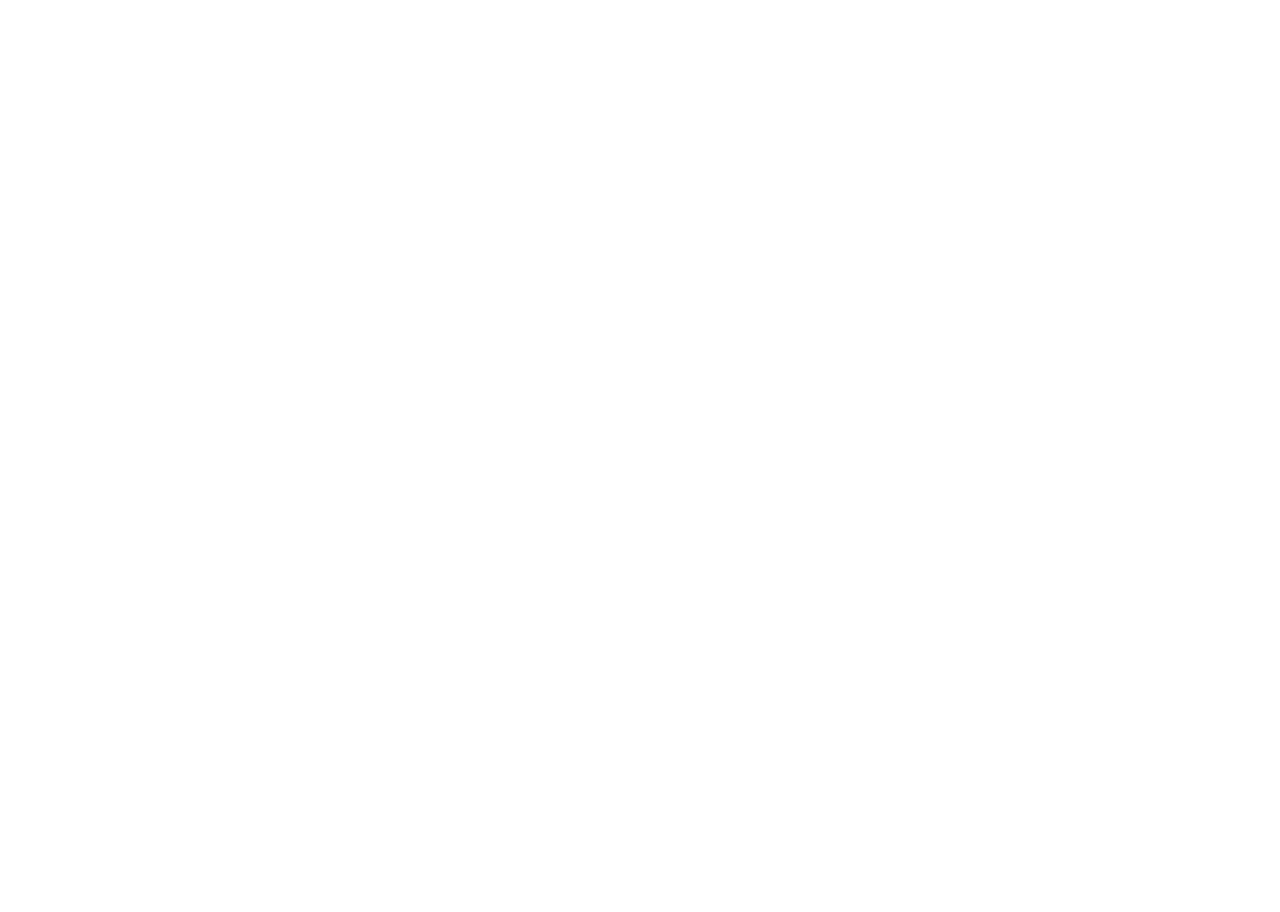
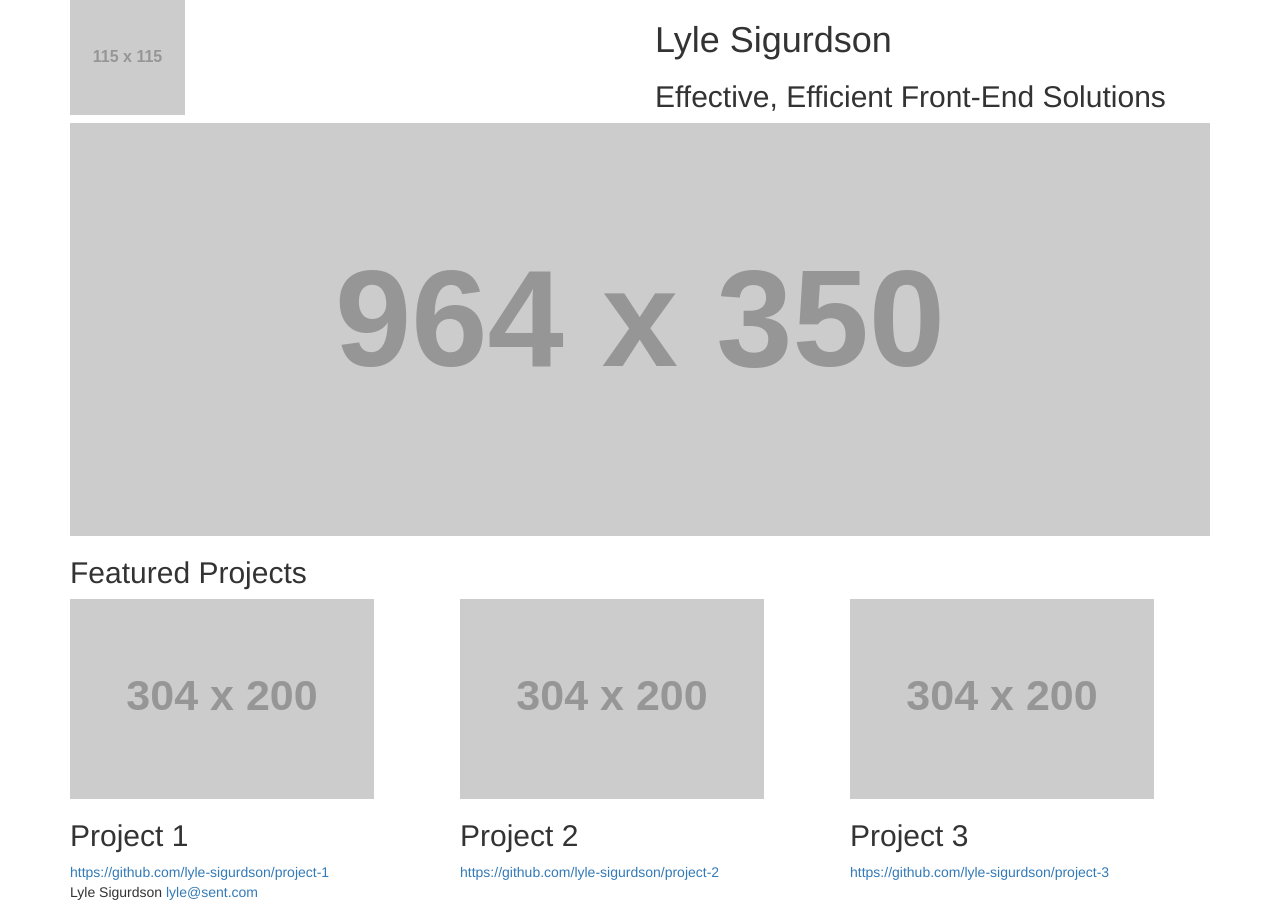
Before and after one commit to lyle-sigurdson/fewd-project-1, a website: page index.html in a window 1280 px wide. Before the commit the page ends 800 px from the top, so only its background shows below. Drawn offline with Linux system fonts and the light colour scheme; placeholder pictures from the web are drawn by us.

Commit message:
Basic grid structure and content.

```diff
--- a/index.html
+++ b/index.html
@@ -8,6 +8,44 @@
   <title></title>
 </head>
 <body>
-
+  <div class="container">
+    <header class="row">
+      <div class="col-md-6">
+        <img class="logo" src="http://placehold.it/115x115" alt="Logo">
+      </div>
+      <div class="col-md-6">
+        <hgroup>
+          <h1>Lyle Sigurdson</h1>
+          <h2>Effective, Efficient Front-End Solutions</h2>
+        </hgroup>
+      </div>
+    </header>
+    <div class="row">
+      <img class="col-md-12 img-responsive" src="http://placehold.it/964x350" alt="">
+    </div>
+    <div class="row">
+      <h2 class="col-md-12">Featured Projects</h2>
+    </div>
+    <div class="row">
+      <div class="col-md-4">
+        <img class="img-responsive" src="http://placehold.it/304x200" alt="Project 1">
+        <h2>Project 1</h2>
+        <a href="#">https://github.com/lyle-sigurdson/project-1</a>
+      </div>
+      <div class="col-md-4">
+        <img class="img-responsive" src="http://placehold.it/304x200" alt="Project 2">
+        <h2>Project 2</h2>
+        <a href="#">https://github.com/lyle-sigurdson/project-2</a>
+      </div>
+      <div class="col-md-4">
+        <img class="img-responsive" src="http://placehold.it/304x200" alt="Project 3">
+        <h2>Project 3</h2>
+        <a href="#">https://github.com/lyle-sigurdson/project-3</a>
+      </div>
+    </div>
+    <footer class="row">
+      <p class="col-md-12">Lyle Sigurdson <a href="mailto:lyle@sent.com"> lyle@sent.com </a></p>
+    </footer>
+  </div>
 </body>
 </html>
```
